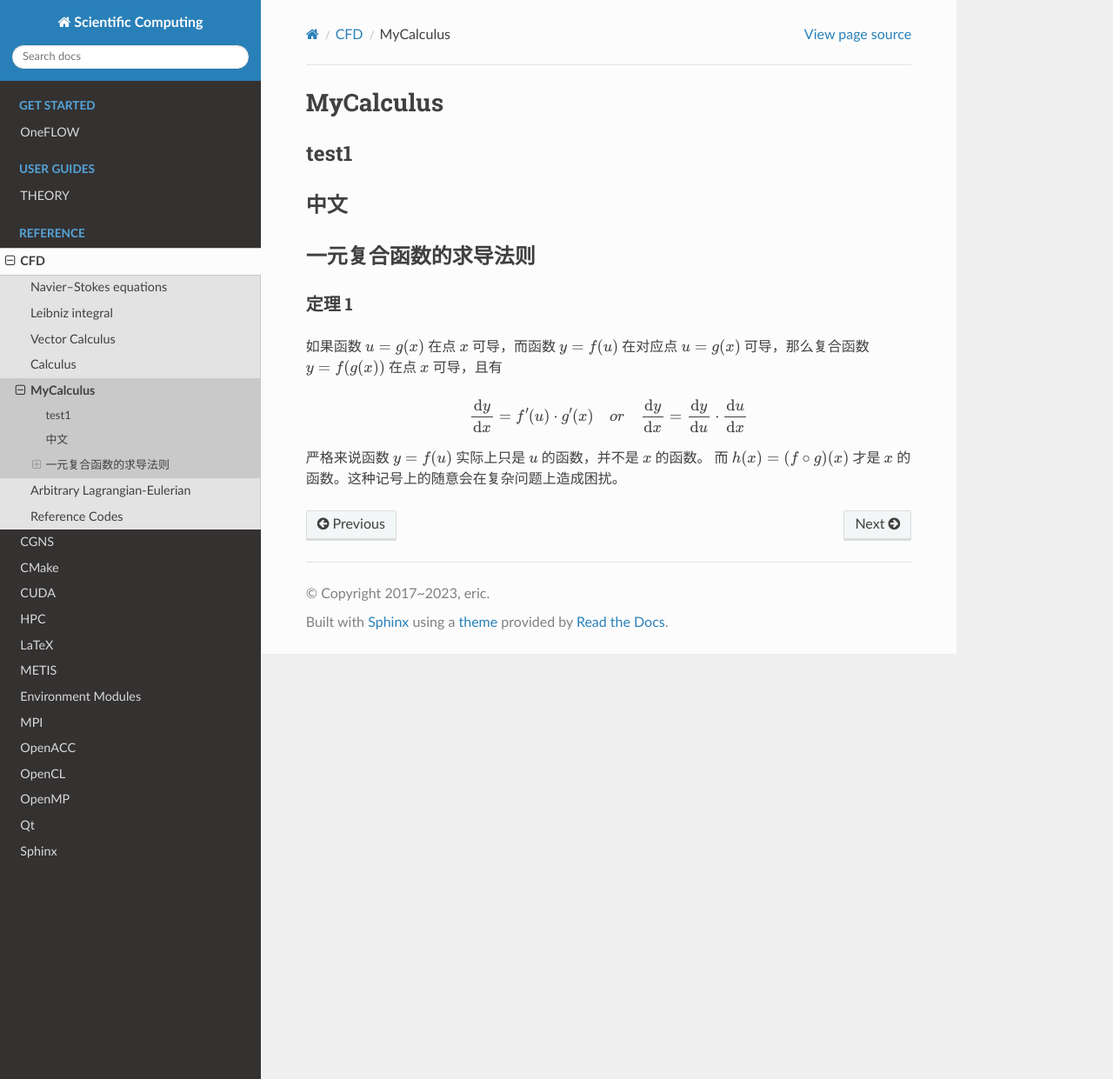
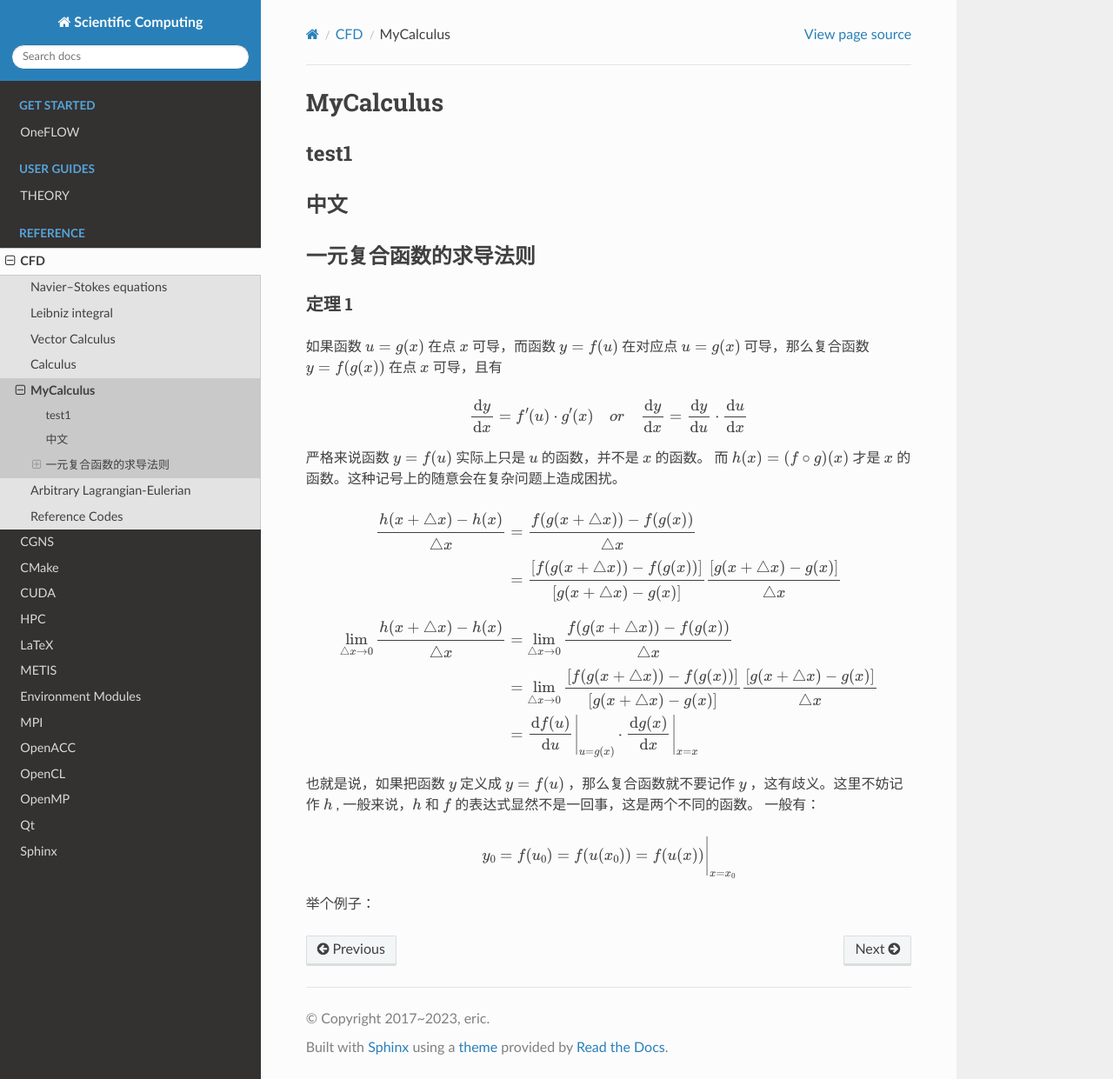
Before and after one commit to eric2003/test-doc, a Sphinx documentation site: the page built from docs/source/cfd/mycalculus.rst, in a window 1280 px wide and 1241 px high. Shown: the whole window at 87% size. Built offline with Sphinx 7.4.7 and the Read the Docs theme 2.0.0, drawn with Linux system fonts in a browser that asks for light colours.

Commit message:
Update mycalculus.rst

```diff
--- a/docs/source/cfd/mycalculus.rst
+++ b/docs/source/cfd/mycalculus.rst
@@ -21,3 +21,28 @@ test1
 
 严格来说函数 :math:`y=f(u)` 实际上只是 :math:`u` 的函数，并不是 :math:`x` 的函数。
 而 :math:`h(x)=(f\circ g)(x)` 才是 :math:`x` 的函数。这种记号上的随意会在复杂问题上造成困扰。
+
+
+.. math::
+  \begin{align}
+    \cfrac{h(x+\triangle x)-h(x)}{\triangle x } &=\cfrac{f(g(x+\triangle x))-f(g(x))}{\triangle x }\\
+    &=\cfrac{[f(g(x+\triangle x))-f(g(x))]}{[g(x+\triangle x)-g(x)]}\cfrac{[g(x+\triangle x)-g(x)]}{\triangle x }
+  \end{align}
+
+.. math::
+  \begin{align}
+    \lim_{\triangle x \to 0}\cfrac{h(x+\triangle x)-h(x)}{\triangle x } &=\lim_{\triangle x \to 0}\cfrac{f(g(x+\triangle x))-f(g(x))}{\triangle x }\\
+    &=\lim_{\triangle x \to 0}\cfrac{[f(g(x+\triangle x))-f(g(x))]}{[g(x+\triangle x)-g(x)]}\cfrac{[g(x+\triangle x)-g(x)]}{\triangle x }\\
+    &=\frac{\mathrm{d} f(u)}{\mathrm{d} u} \Bigg|_{u=g(x)} \cdot \frac{\mathrm{d} g(x)}{\mathrm{d} x} \Bigg|_{x=x}
+  \end{align}
+
+也就是说，如果把函数 :math:`y` 定义成 :math:`y=f(u)` ，那么复合函数就不要记作 :math:`y` ，这有歧义。这里不妨记作 :math:`h` ,
+一般来说，:math:`h` 和 :math:`f` 的表达式显然不是一回事，这是两个不同的函数。
+一般有：
+
+.. math::
+  \begin{align}
+    y_{0}=f(u_{0})= f(u(x_{0} ))=  f(u(x ))\Bigg|_{x=x_{0}}
+  \end{align}
+
+举个例子：
```
